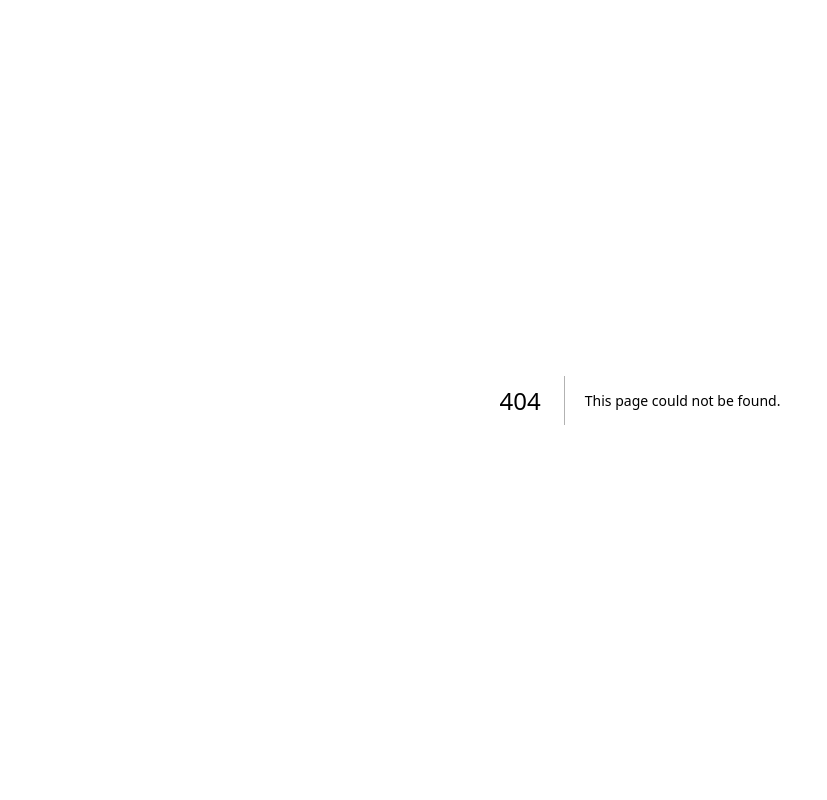
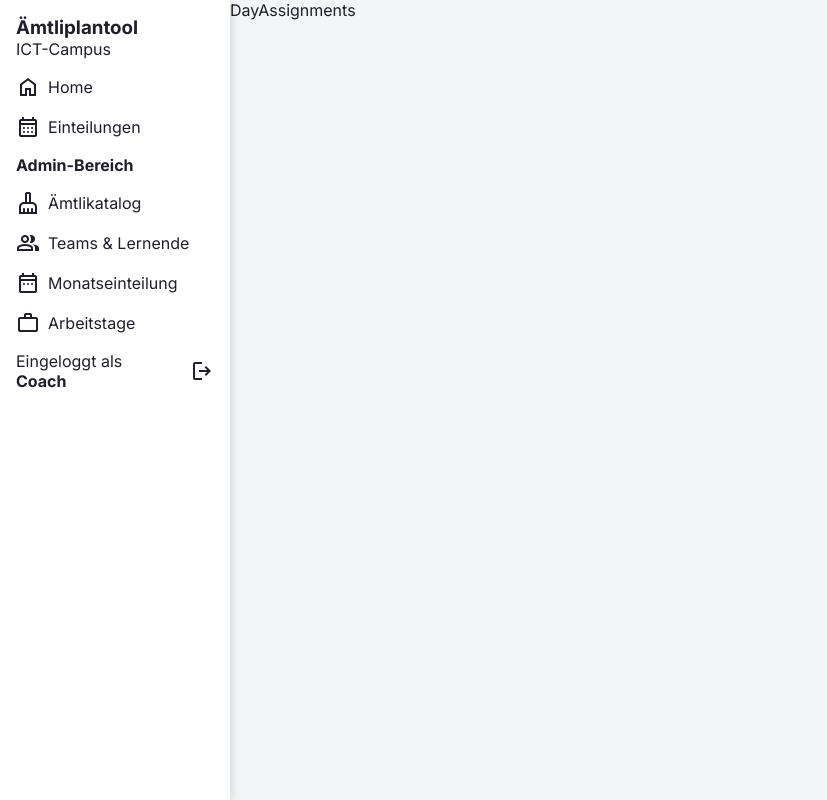
Before and after one commit to BA-2025-2026/JAVA_BAemtli, a Next.js app in the folder frontend/: page /dayassignments in a window 1280 px wide. Before the commit this address had no page. Shown: the whole page, without its empty margins (0-827 px from the left). Built offline with nearby package versions, Linux system fonts and the light colour scheme.

Commit message:
Basic react and next.js project settings, add basic styling, start work on sidebar (nav)

```diff
--- /dev/null
+++ b/frontend/src/app/dayassignments/page.js
@@ -0,0 +1,5 @@
+import styles from "./page.module.css";
+
+export default function DayAssignments() {
+  return <p>DayAssignments</p>;
+}
--- /dev/null
+++ b/frontend/src/app/dayassignments/page.module.css
@@ -0,0 +1,142 @@
+.page {
+  --background: #fafafa;
+  --foreground: #fff;
+
+  --text-primary: #000;
+  --text-secondary: #666;
+
+  --button-primary-hover: #383838;
+  --button-secondary-hover: #f2f2f2;
+  --button-secondary-border: #ebebeb;
+
+  display: flex;
+  flex: 1;
+  flex-direction: column;
+  align-items: center;
+  justify-content: center;
+  font-family: var(--font-geist-sans);
+  background-color: var(--background);
+}
+
+.main {
+  display: flex;
+  flex: 1;
+  width: 100%;
+  max-width: 800px;
+  flex-direction: column;
+  align-items: flex-start;
+  justify-content: space-between;
+  background-color: var(--foreground);
+  padding: 120px 60px;
+}
+
+.intro {
+  display: flex;
+  flex-direction: column;
+  align-items: flex-start;
+  text-align: left;
+  gap: 24px;
+}
+
+.intro h1 {
+  max-width: 320px;
+  font-size: 40px;
+  font-weight: 600;
+  line-height: 48px;
+  letter-spacing: -2.4px;
+  text-wrap: balance;
+  color: var(--text-primary);
+}
+
+.intro p {
+  max-width: 440px;
+  font-size: 18px;
+  line-height: 32px;
+  text-wrap: balance;
+  color: var(--text-secondary);
+}
+
+.intro a {
+  font-weight: 500;
+  color: var(--text-primary);
+}
+
+.ctas {
+  display: flex;
+  flex-direction: row;
+  width: 100%;
+  max-width: 440px;
+  gap: 16px;
+  font-size: 14px;
+}
+
+.ctas a {
+  display: flex;
+  justify-content: center;
+  align-items: center;
+  height: 40px;
+  padding: 0 16px;
+  border-radius: 128px;
+  border: 1px solid transparent;
+  transition: 0.2s;
+  cursor: pointer;
+  width: fit-content;
+  font-weight: 500;
+}
+
+a.primary {
+  background: var(--text-primary);
+  color: var(--background);
+  gap: 8px;
+}
+
+a.secondary {
+  border-color: var(--button-secondary-border);
+}
+
+/* Enable hover only on non-touch devices */
+@media (hover: hover) and (pointer: fine) {
+  a.primary:hover {
+    background: var(--button-primary-hover);
+    border-color: transparent;
+  }
+
+  a.secondary:hover {
+    background: var(--button-secondary-hover);
+    border-color: transparent;
+  }
+}
+
+@media (max-width: 600px) {
+  .main {
+    padding: 48px 24px;
+  }
+
+  .intro {
+    gap: 16px;
+  }
+
+  .intro h1 {
+    font-size: 32px;
+    line-height: 40px;
+    letter-spacing: -1.92px;
+  }
+}
+
+@media (prefers-color-scheme: dark) {
+  .logo {
+    filter: invert();
+  }
+
+  .page {
+    --background: #000;
+    --foreground: #000;
+
+    --text-primary: #ededed;
+    --text-secondary: #999;
+
+    --button-primary-hover: #ccc;
+    --button-secondary-hover: #1a1a1a;
+    --button-secondary-border: #1a1a1a;
+  }
+}
--- a/frontend/src/app/globals.css
+++ b/frontend/src/app/globals.css
@@ -1,6 +1,11 @@
 :root {
-  --background: #ffffff;
-  --foreground: #171717;
+  --background: #f4f5f7;
+  --foreground: #1e1e2c;
+  --text-primary: #1e1e2c;
+
+  --white: white;
+
+  --shadow: 3px 2px 8px rgba(0, 0, 0, 0.1);
 }
 
 @media (prefers-color-scheme: dark) {
@@ -23,10 +28,10 @@ body {
 body {
   min-height: 100%;
   display: flex;
-  flex-direction: column;
+  flex-direction: row;
   color: var(--foreground);
   background: var(--background);
-  font-family: Arial, Helvetica, sans-serif;
+  font-family: Inter, Arial, Helvetica, sans-serif;
   -webkit-font-smoothing: antialiased;
   -moz-osx-font-smoothing: grayscale;
 }
@@ -37,9 +42,15 @@ body {
   margin: 0;
 }
 
+/* Remove default HTML Sytles */
 a {
   color: inherit;
   text-decoration: none;
+}
+
+li,
+ul {
+  list-style: none;
 }
 
 @media (prefers-color-scheme: dark) {
@@ -47,3 +58,16 @@ a {
     color-scheme: dark;
   }
 }
+
+/* Icons: Material Symbols Google */
+.material-symbols-outlined {
+  font-family: "Material Symbols Outlined";
+  font-variation-settings:
+    "FILL" 0,
+    "wght" 400,
+    "GRAD" 0,
+    "opsz" 24;
+  font-size: 24px;
+  display: inline-block;
+  line-height: 1;
+}
--- a/frontend/src/app/layout.js
+++ b/frontend/src/app/layout.js
@@ -1,15 +1,8 @@
-import { Geist, Geist_Mono } from "next/font/google";
+import { Inter } from "next/font/google";
 import "./globals.css";
+import Sidebar from "@/components/Sidebar/Sidebar";
 
-const geistSans = Geist({
-  variable: "--font-geist-sans",
-  subsets: ["latin"],
-});
-
-const geistMono = Geist_Mono({
-  variable: "--font-geist-mono",
-  subsets: ["latin"],
-});
+const inter = Inter({ subsets: ["latin"] });
 
 export const metadata = {
   title: "Create Next App",
@@ -18,8 +11,17 @@ export const metadata = {
 
 export default function RootLayout({ children }) {
   return (
-    <html lang="en" className={`${geistSans.variable} ${geistMono.variable}`}>
-      <body>{children}</body>
+    <html lang="en" className={inter.className}>
+      <head>
+        <link
+          rel="stylesheet"
+          href="https://fonts.googleapis.com/css2?family=Material+Symbols+Outlined:opsz,wght,FILL,GRAD@20..48,100..700,0..1,-50..200"
+        />
+      </head>
+      <body>
+        <Sidebar />
+        {children}
+      </body>
     </html>
   );
 }
--- /dev/null
+++ b/frontend/src/components/Sidebar/Sidebar.js
@@ -0,0 +1,61 @@
+import styles from "./Sidebar.module.css";
+import Link from "next/link";
+
+export default function Sidebar() {
+  return (
+    <nav className={styles.sidebar}>
+      <div>
+        <h3>Ämtliplantool</h3>
+        <p>ICT-Campus</p>
+      </div>
+
+      <ul>
+        <li>
+          <Link href="/" className={styles.navigationItem}>
+            <span className="material-symbols-outlined">home</span>
+            Home
+          </Link>
+        </li>
+        <li>
+          <Link href="/dayassignments" className={styles.navigationItem}>
+            <span className="material-symbols-outlined">calendar_month</span>
+            <p>Einteilungen</p>
+          </Link>
+        </li>
+        <h4>Admin-Bereich</h4>
+        <li>
+          <Link href="/dayassignments" className={styles.navigationItem}>
+            <span class="material-symbols-outlined">cleaning_services</span>
+            <p>Ämtlikatalog</p>
+          </Link>
+        </li>
+        <li>
+          <Link href="/dayassignments" className={styles.navigationItem}>
+            <span className="material-symbols-outlined">group</span>
+            <p>Teams & Lernende</p>
+          </Link>
+        </li>
+        <li>
+          <Link href="/dayassignments" className={styles.navigationItem}>
+            <span className="material-symbols-outlined">date_range</span>
+            <p>Monatseinteilung</p>
+          </Link>
+        </li>
+        <li>
+          <Link href="/dayassignments" className={styles.navigationItem}>
+            <span className="material-symbols-outlined">work</span>
+            <p>Arbeitstage</p>
+          </Link>
+        </li>
+      </ul>
+
+      <div className={styles.logoutArea}>
+        <div>
+          <p>Eingeloggt als</p>
+          <h4>Coach</h4>
+        </div>
+        <span className="material-symbols-outlined">logout</span>
+      </div>
+    </nav>
+  );
+}
--- /dev/null
+++ b/frontend/src/components/Sidebar/Sidebar.module.css
@@ -0,0 +1,22 @@
+.sidebar {
+  background-color: var(--white);
+  min-width: 230px;
+  max-width: 230px;
+
+  padding: 1rem;
+
+  box-shadow: var(--shadow);
+}
+
+.navigationItem {
+  display: flex;
+  align-items: center;
+  gap: 0.5rem;
+  margin: 1rem 0;
+}
+
+.logoutArea {
+  display: flex;
+  justify-content: space-between;
+  align-items: center;
+}
```
Also changed, not shown: frontend/src/app/page.js (+1 -62 lines).
